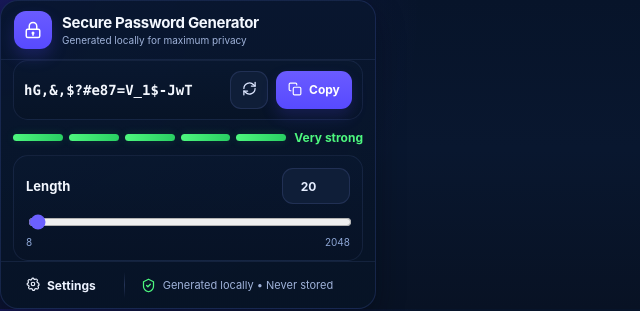
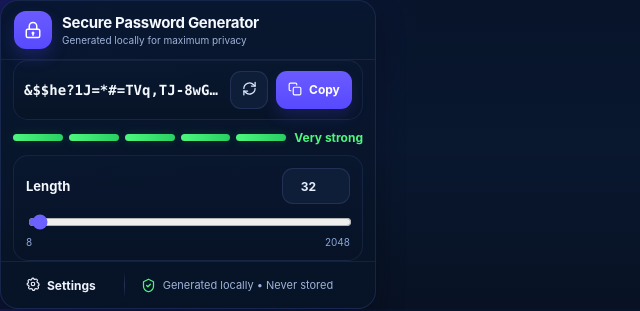
Before and after one commit to ilkeryasin/secure-password-generator, a website built with Vite: page index.html in a window 1280 px wide. Shown: the top 311 px of the page, 0-640 px from the left. Built offline with nearby package versions, Linux system fonts and the light colour scheme; some packages are replaced by stand-ins of ours.

Commit message:
- min password length 32 olarak ayarlandı - reset durumunda symbolEditorExpanded davranışı standartlaştı

```diff
--- a/index.html
+++ b/index.html
@@ -54,7 +54,7 @@
                             min="8"
                             max="2048"
                             step="1"
-                            value="20"
+                            value="32"
                             inputmode="numeric"
                             autocomplete="off"
                             aria-label="Password length"
--- a/src/core/PasswordOptions.ts
+++ b/src/core/PasswordOptions.ts
@@ -1,6 +1,6 @@
 export const MIN_PASSWORD_LENGTH = 8;
 export const MAX_PASSWORD_LENGTH = 2048;
-export const DEFAULT_PASSWORD_LENGTH = 20;
+export const DEFAULT_PASSWORD_LENGTH = 32;
 export const DEFAULT_SYMBOL_CHARACTERS = '!@#$%^&*()-_=+[]{};:,.?';
 
 export interface PasswordOptions {
@@ -52,11 +52,6 @@ export const DEFAULT_POPUP_STATE: PopupState = {
   length: DEFAULT_PASSWORD_LENGTH,
 };
 
-export const DEFAULT_PASSWORD_OPTIONS: PasswordOptions = {
-  length: DEFAULT_PASSWORD_LENGTH,
-  ...DEFAULT_CHARACTER_OPTIONS,
-};
-
 export function toPasswordOptions(
   length: number,
   characterOptions: CharacterOptions,
--- a/src/popup/main.ts
+++ b/src/popup/main.ts
@@ -286,7 +286,7 @@ async function resetAllSettings(): Promise<void> {
   const reset = await settingsRepository.resetAll();
   currentSettings = reset.settings;
   currentPopupState = reset.popupState;
-  symbolEditorExpanded = true;
+  symbolEditorExpanded = false;
 
   renderLengthControls();
   renderSettings();
```
